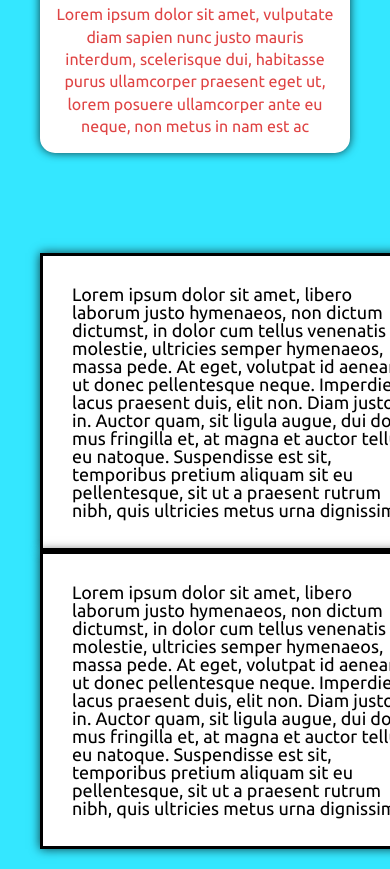
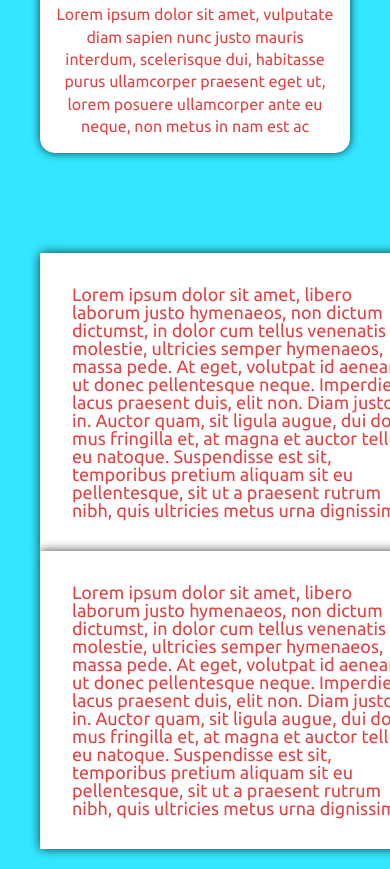
Before and after one commit to core-interaction-lab-spring-2019/ci-week-four-hw, a plain HTML site: page index.html in a window 390 px wide. Shown: the part 1471-2340 px from the top of the page. Drawn offline with Linux system fonts and the light colour scheme.

Commit message:
mobile change

```diff
--- a/mobile.css
+++ b/mobile.css
@@ -34,7 +34,9 @@
 	padding:29px;
 	font-size: large;
 	border: solid;
-    border-color: black;
+	color: var(--color-one);
+	border-color: white;
+	background-color: black;
 	background-color: var(--color-three);
 	box-shadow: 0px 0px 10px 0px var(--color-four);
 	transition: box-shadow .3s ease-in-out, transform .3s ease-in-out;
```
